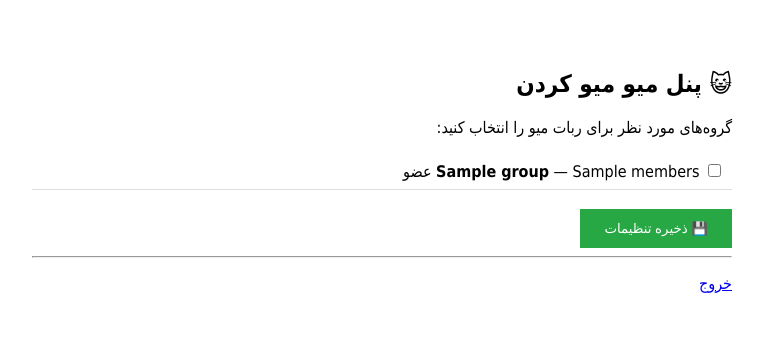
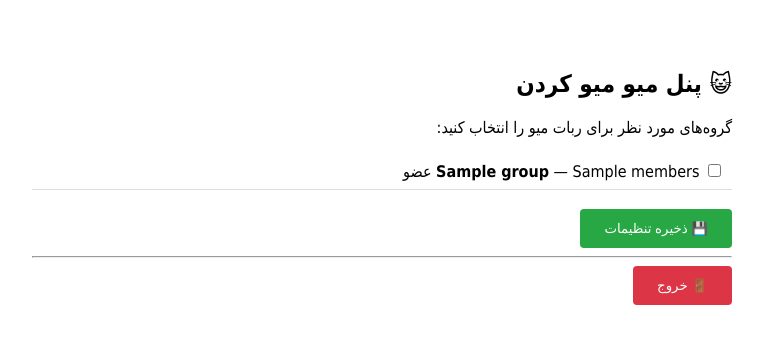
Before and after one commit to FDRIVPN/Selfbot, a Flask app: template templates/dashboard.html in a window 1280 px wide. Shown: the top 344 px of the page, without its empty margins (258-1021 px from the left). Run offline with Flask 3, Linux system fonts and the light colour scheme; the template is opened without the code that fills it: most values are stand-ins (such as "Sample title", 1, 10 or a date in 2020); parts of the project's set-up code (start-up, migrations or seed data) failed here and were passed over.

Commit message:
Update dashboard.html

```diff
--- a/templates/dashboard.html
+++ b/templates/dashboard.html
@@ -7,9 +7,11 @@
     <style>
         body { font-family: Tahoma, sans-serif; max-width: 700px; margin: 30px auto; padding: 20px; }
         .group-item { padding: 8px; border-bottom: 1px solid #ddd; }
-        button { background: #28a745; color: white; border: none; padding: 12px 24px; cursor: pointer; }
+        button { background: #28a745; color: white; border: none; padding: 12px 24px; cursor: pointer; border-radius: 4px; }
         button:hover { background: #218838; }
         .selected { background: #e8f5e9; }
+        .logout { background: #dc3545; }
+        .logout:hover { background: #c82333; }
     </style>
 </head>
 <body>
@@ -29,6 +31,6 @@
         <button type="submit">💾 ذخیره تنظیمات</button>
     </form>
     <hr>
-    <p><a href="/">خروج</a></p>
+    <a href="/logout"><button class="logout">🚪 خروج</button></a>
 </body>
 </html>
```
